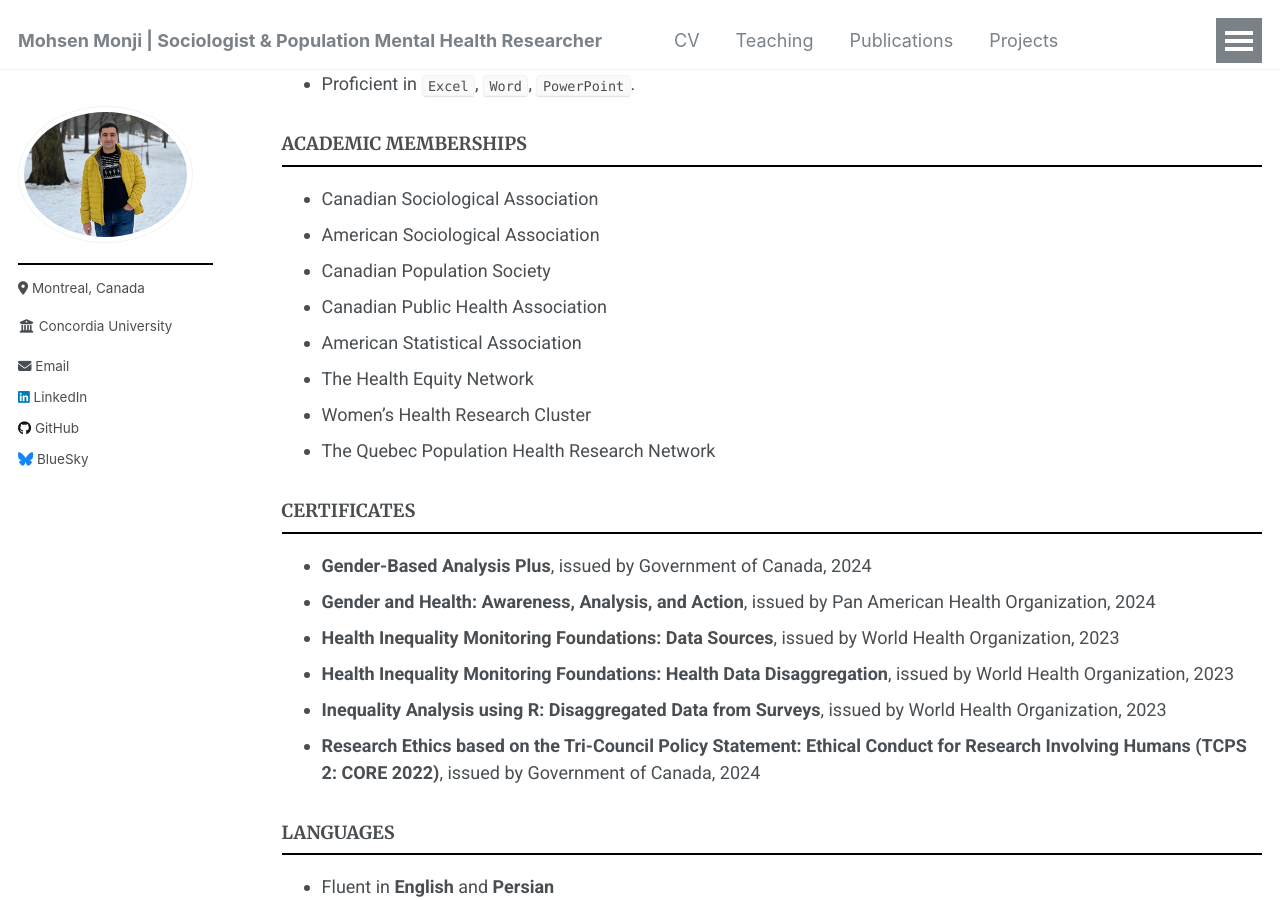
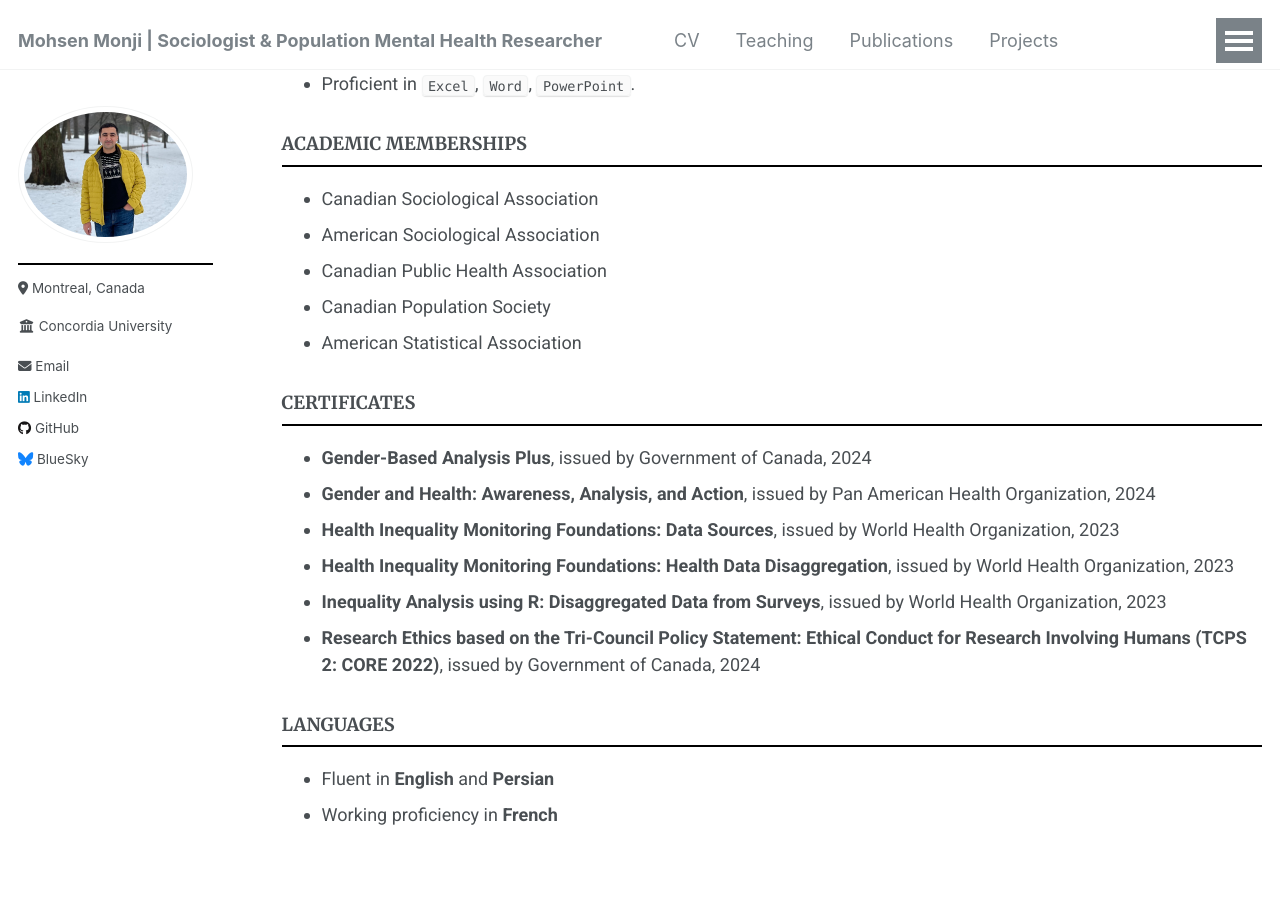
Before and after one commit to Mohsnmonji/mohsnmonji.github.io, a Jekyll site: the page built from _pages/Curriculum Vitae.md, in a window 1280 px wide and 900 px high, scrolled down 3576 px. Built offline with Jekyll 4.4.1, drawn with Linux system fonts in a browser that asks for light colours.

Commit message:
Update Curriculum Vitae.md

```diff
--- a/_pages/Curriculum Vitae.md
+++ b/_pages/Curriculum Vitae.md
@@ -126,13 +126,9 @@ redirect_from:
 ### **ACADEMIC MEMBERSHIPS**
 - Canadian Sociological Association
 - American Sociological Association
+- Canadian Public Health Association
 - Canadian Population Society
-- Canadian Public Health Association
 - American Statistical Association
-- The Health Equity Network
-- Women’s Health Research Cluster
-- The Quebec Population Health Research Network
-
 
 
 ### **CERTIFICATES**
```
